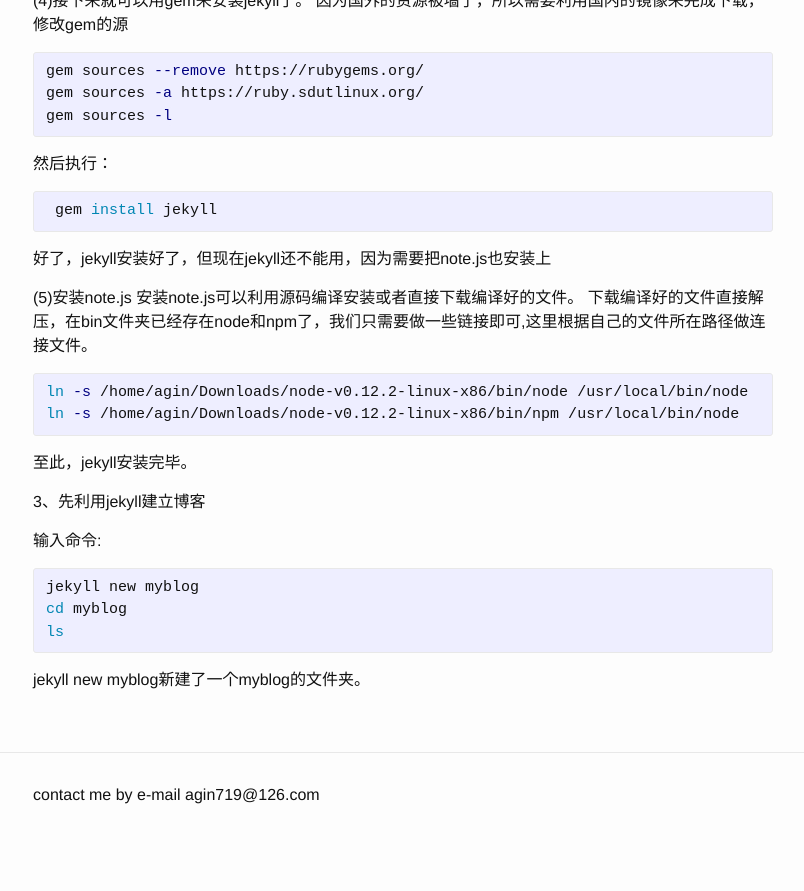
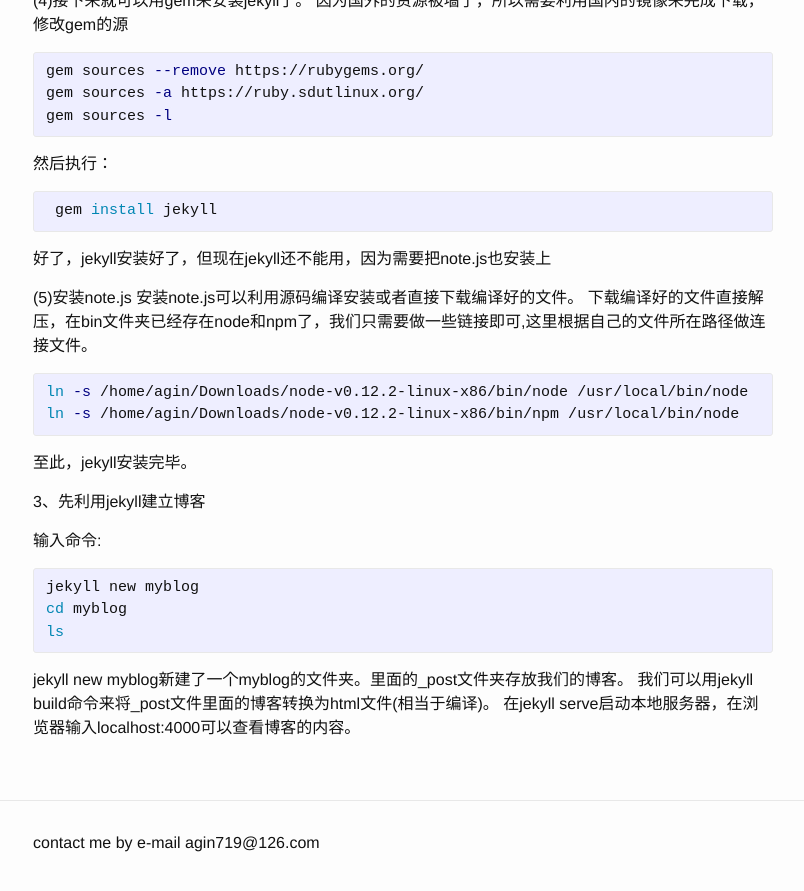
Before and after one commit to agin719/agin719.github.io, a Jekyll site: the page built from _posts/2015-04-25-搭建github+jekyll博客.md, in a window 1280 px wide and 900 px high, scrolled down 1164 px. Shown: the top 891 px of the window, without its empty margins (237-1041 px from the left). Built offline with Jekyll 4.4.1, drawn with Linux system fonts in a browser that asks for light colours; before the commit the page ends 2016 px from its top, so only the background shows below that.

Commit message:
new blog

```diff
--- a/_posts/2015-04-25-搭建github+jekyll博客.md
+++ b/_posts/2015-04-25-搭建github+jekyll博客.md
@@ -78,4 +78,6 @@
 cd myblog
 ls
 {% endhighlight%}
-jekyll new myblog新建了一个myblog的文件夹。
+jekyll new myblog新建了一个myblog的文件夹。里面的_post文件夹存放我们的博客。
+我们可以用jekyll build命令来将_post文件里面的博客转换为html文件(相当于编译)。
+在jekyll serve启动本地服务器，在浏览器输入localhost:4000可以查看博客的内容。
```
